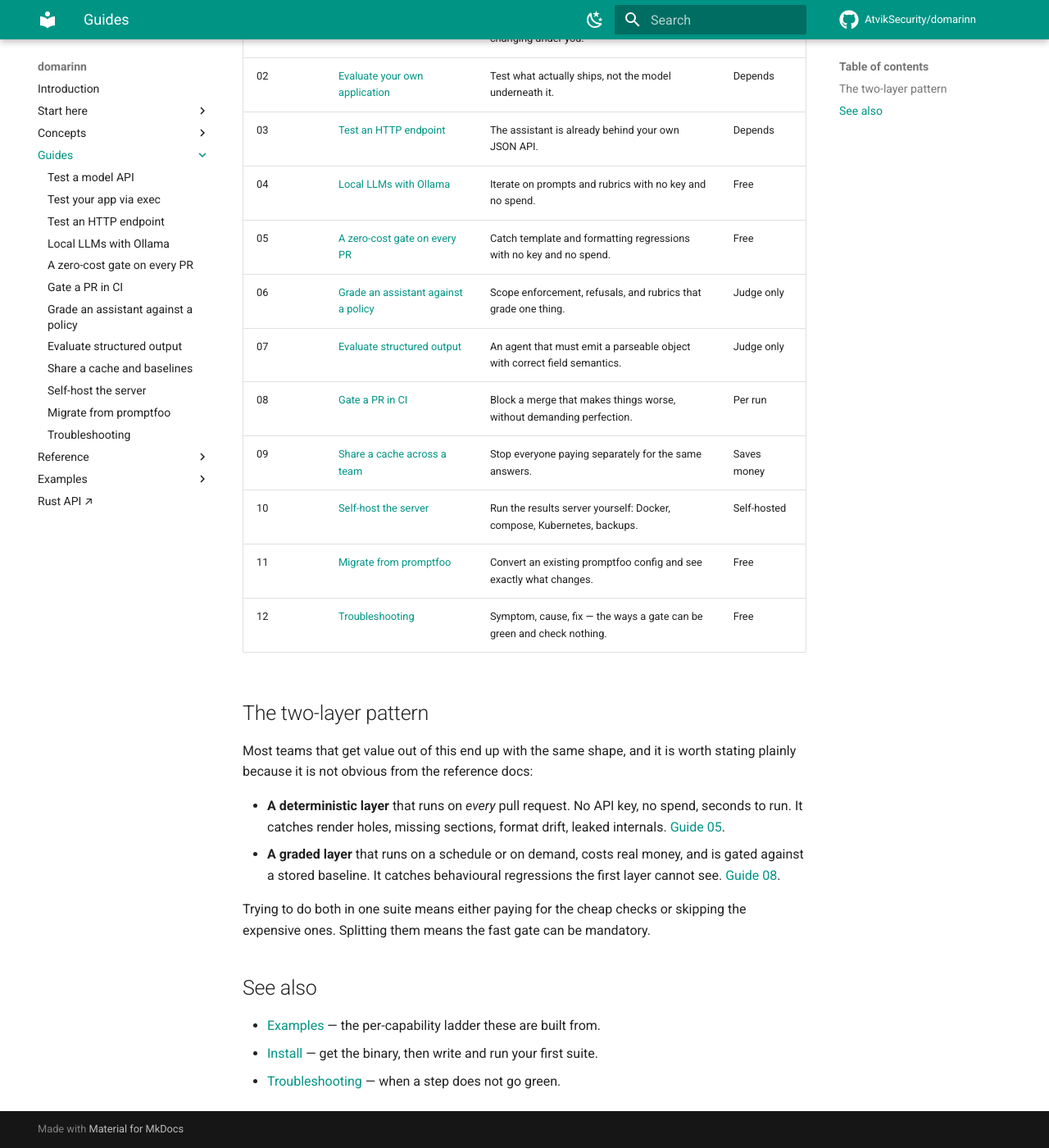
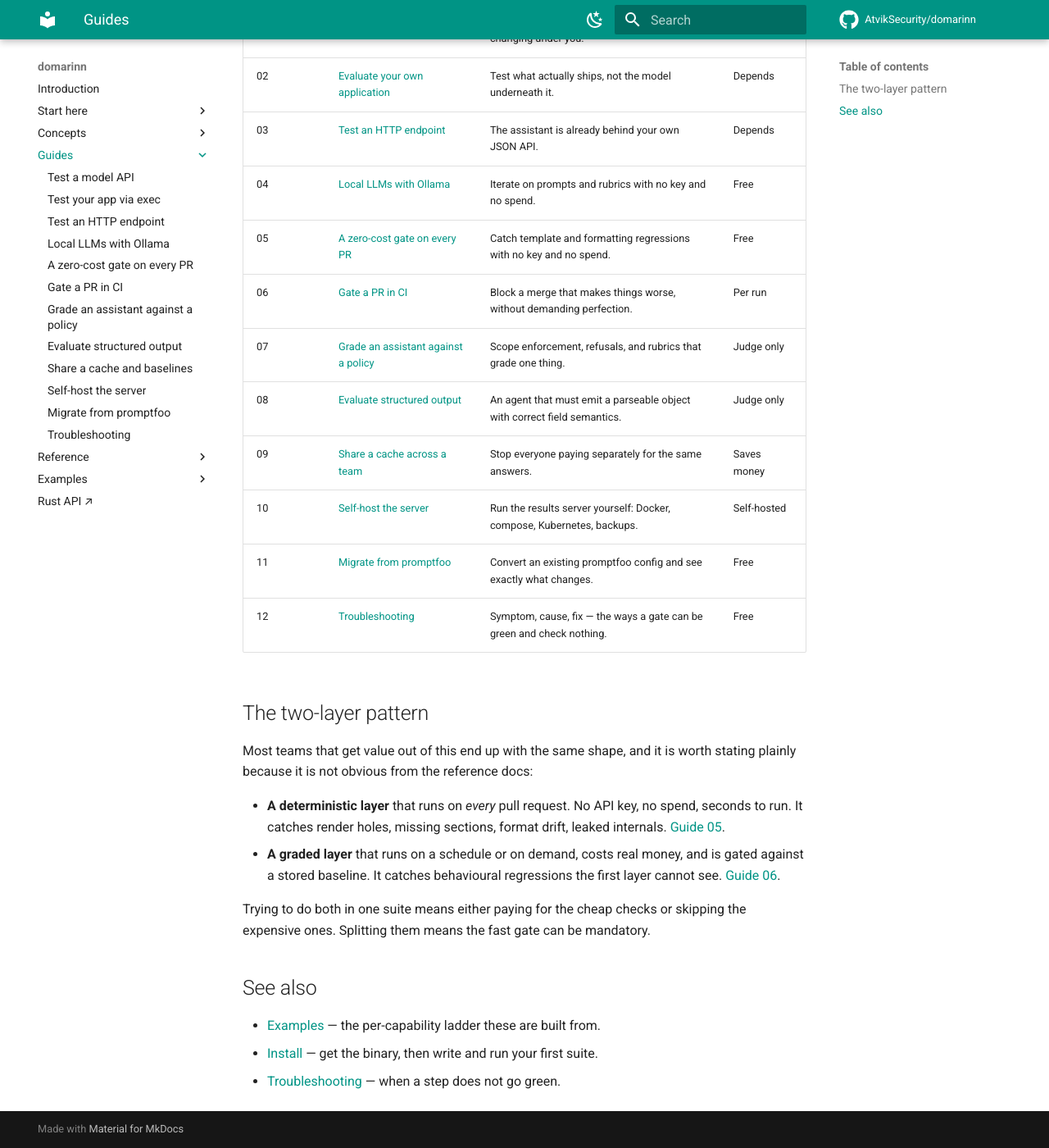
Before and after one commit to AtvikSecurity/domarinn, an MkDocs documentation site: the page built from docs/guides/index.md, in a window 1280 px wide and 1400 px high, scrolled down 684 px. Shown: the whole window at 82% size. Built offline with MkDocs 1.6.1 and Material for MkDocs 9.7.7, drawn with Linux system fonts in a browser that asks for light colours; comment, search, counter and statistics services are not loaded.

Commit message:
docs(guides): number the index table in nav order

```diff
--- a/docs/guides/index.md
+++ b/docs/guides/index.md
@@ -23,9 +23,9 @@ The first four answer "what am I pointing domarinn at"; the rest are what you do
 | 03 | [Test an HTTP endpoint](test-an-http-endpoint.md) | The assistant is already behind your own JSON API. | Depends |
 | 04 | [Local LLMs with Ollama](local-llms.md) | Iterate on prompts and rubrics with no key and no spend. | Free |
 | 05 | [A zero-cost gate on every PR](render-gate.md) | Catch template and formatting regressions with no key and no spend. | Free |
-| 06 | [Grade an assistant against a policy](grade-against-policy.md) | Scope enforcement, refusals, and rubrics that grade one thing. | Judge only |
-| 07 | [Evaluate structured output](structured-output.md) | An agent that must emit a parseable object with correct field semantics. | Judge only |
-| 08 | [Gate a PR in CI](gate-in-ci.md) | Block a merge that makes things worse, without demanding perfection. | Per run |
+| 06 | [Gate a PR in CI](gate-in-ci.md) | Block a merge that makes things worse, without demanding perfection. | Per run |
+| 07 | [Grade an assistant against a policy](grade-against-policy.md) | Scope enforcement, refusals, and rubrics that grade one thing. | Judge only |
+| 08 | [Evaluate structured output](structured-output.md) | An agent that must emit a parseable object with correct field semantics. | Judge only |
 | 09 | [Share a cache across a team](share-cache-and-baselines.md) | Stop everyone paying separately for the same answers. | Saves money |
 | 10 | [Self-host the server](self-host.md) | Run the results server yourself: Docker, compose, Kubernetes, backups. | Self-hosted |
 | 11 | [Migrate from promptfoo](migrate-promptfoo.md) | Convert an existing promptfoo config and see exactly what changes. | Free |
@@ -36,7 +36,7 @@ The first four answer "what am I pointing domarinn at"; the rest are what you do
 Most teams that get value out of this end up with the same shape, and it is worth stating plainly because it is not obvious from the reference docs:
 
 - **A deterministic layer** that runs on *every* pull request. No API key, no spend, seconds to run. It catches render holes, missing sections, format drift, leaked internals. [Guide 05](render-gate.md).
-- **A graded layer** that runs on a schedule or on demand, costs real money, and is gated against a stored baseline. It catches behavioural regressions the first layer cannot see. [Guide 08](gate-in-ci.md).
+- **A graded layer** that runs on a schedule or on demand, costs real money, and is gated against a stored baseline. It catches behavioural regressions the first layer cannot see. [Guide 06](gate-in-ci.md).
 
 Trying to do both in one suite means either paying for the cheap checks or skipping the expensive ones. Splitting them means the fast gate can be mandatory.
 
```
Also changed, not shown: docs/guides/grade-against-policy.md (+1 -1 lines), docs/guides/render-gate.md (+1 -1 lines), docs/guides/test-a-model-api.md (+1 -1 lines).
